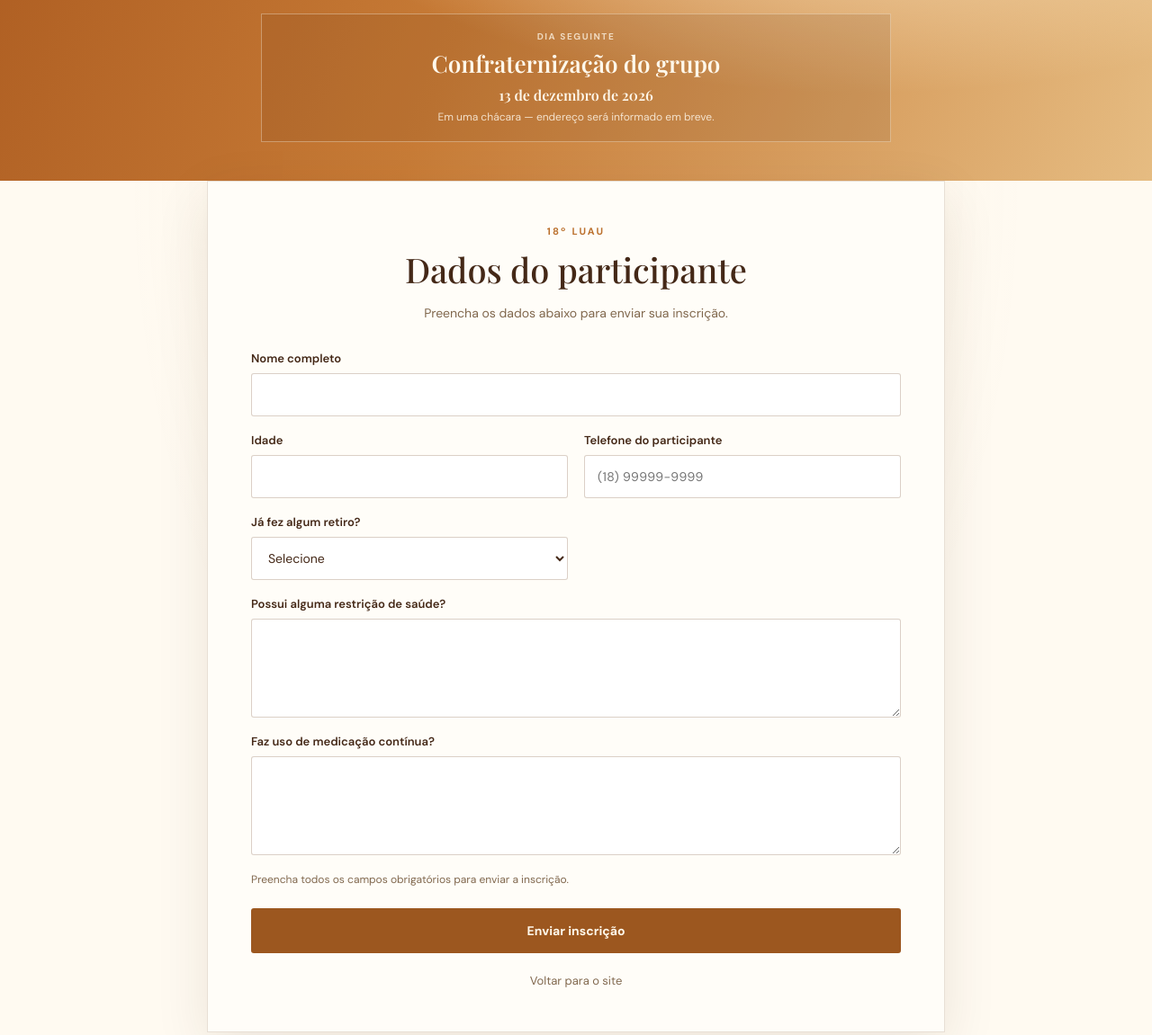
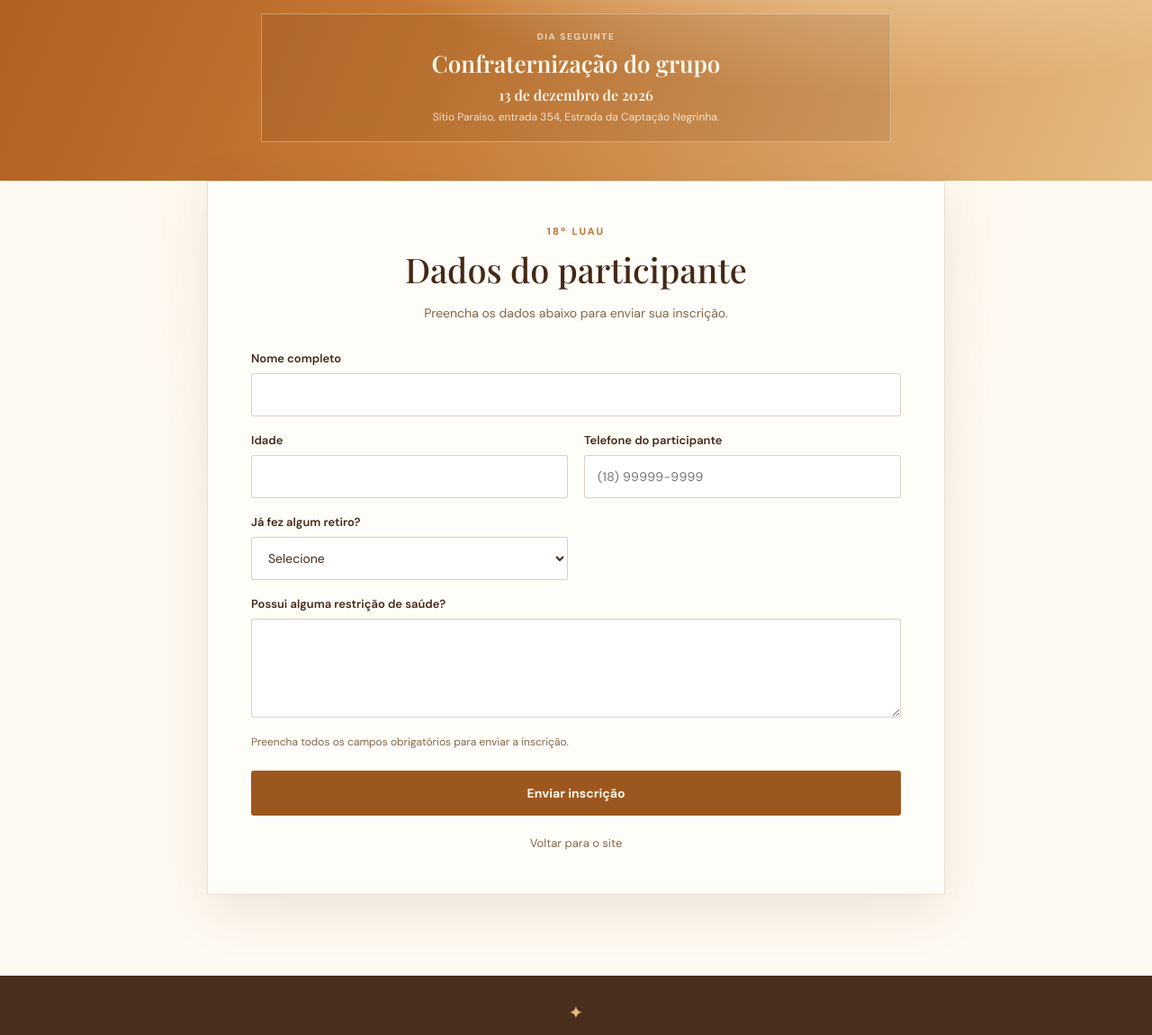
Before and after one commit to dudamunaro/TeBuscarei_Luau, a website: page public/inscricao.html in a window 1280 px wide. Shown: the part 413-1564 px from the top of the page at 90% size. Drawn offline with nearby package versions, Linux system fonts and the light colour scheme.

Commit message:
Update registration form and venue address
Co-authored-by: Copilot <223556219+Copilot@users.noreply.github.com>

```diff
--- a/public/inscricao.html
+++ b/public/inscricao.html
@@ -53,7 +53,7 @@
                 <div class="confraternization-summary-item">
                     <span>Confraternização do grupo</span>
                     <strong>13 de dezembro de 2026</strong>
-                    <small>Em uma chácara — endereço será informado em breve.</small>
+                    <small>Sítio Paraíso, entrada 354, Estrada da Captação Negrinha.</small>
                 </div>
             </div>
 
@@ -61,7 +61,7 @@
                 <p class="confraternization-label">Dia seguinte</p>
                 <h2>Confraternização do grupo</h2>
                 <p class="confraternization-date">13 de dezembro de 2026</p>
-                <p class="confraternization-location">Em uma chácara — endereço será informado em breve.</p>
+                <p class="confraternization-location">Sítio Paraíso, entrada 354, Estrada da Captação Negrinha.</p>
             </aside>
         </section>
 
@@ -118,10 +118,6 @@
                             <label for="restricaoSaude">Possui alguma restrição de saúde?</label>
                             <textarea id="restricaoSaude" name="restricao_saude" rows="4" required></textarea>
                         </div>
-                        <div class="form-field form-field-wide">
-                            <label for="medicacao">Faz uso de medicação contínua?</label>
-                            <textarea id="medicacao" name="medicacao" rows="4" required></textarea>
-                        </div>
                     </div>
 
                     <p class="privacy-note">Preencha todos os campos obrigatórios para enviar a inscrição.</p>
--- a/public/inscricao.js
+++ b/public/inscricao.js
@@ -111,8 +111,7 @@ form.addEventListener("submit", async (event) => {
         telefone_participante: String(formData.get("telefone_participante")).trim(),
         ja_fez_retiro: String(formData.get("ja_fez_retiro")),
         qual_retiro: String(formData.get("qual_retiro") || "").trim(),
-        restricao_saude: String(formData.get("restricao_saude")).trim(),
-        medicacao: String(formData.get("medicacao")).trim()
+        restricao_saude: String(formData.get("restricao_saude")).trim()
     };
 
     submitButton.disabled = true;
```
Also changed, not shown: public/index.html (+1 -1 lines).
